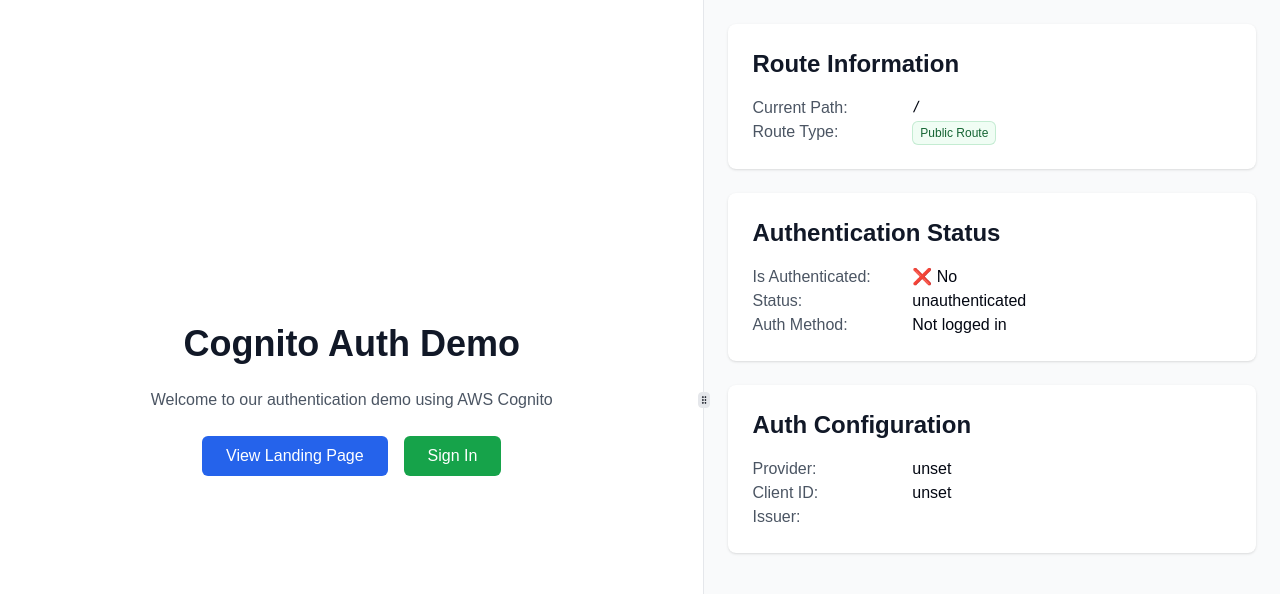
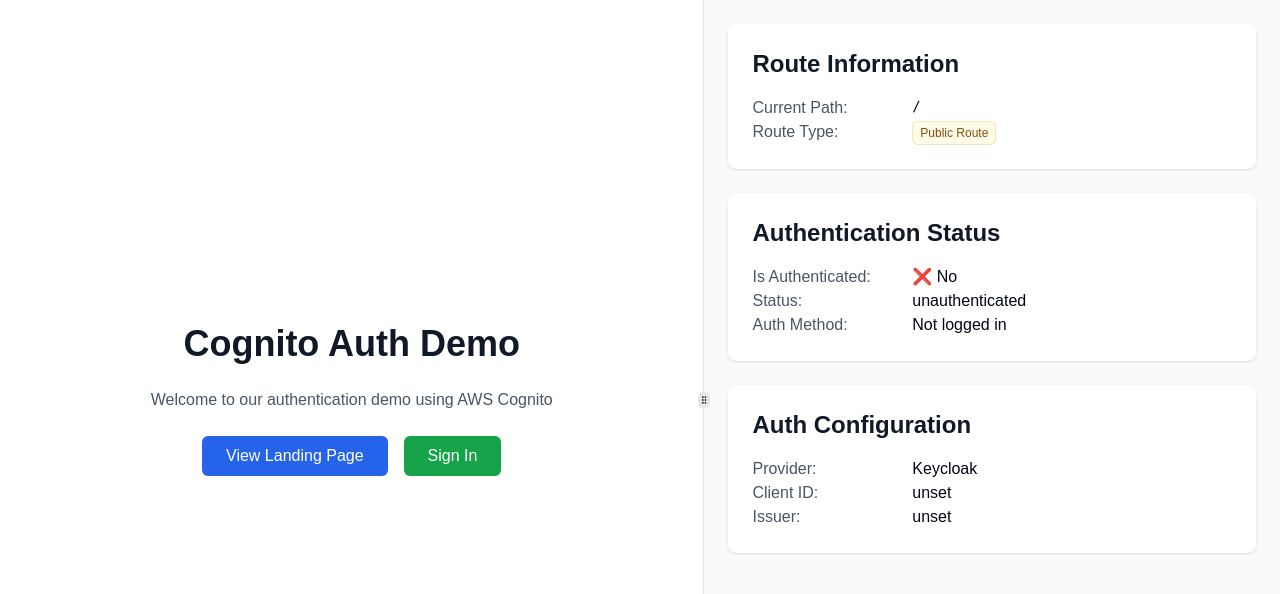
Before and after one commit to Vegas97/demo-cognito, a Next.js app: page / in a window 1280 px wide. Shown: the top 594 px of the page. Built offline with nearby package versions, Linux system fonts and the light colour scheme; no server answers.

Commit message:
fix provider and colors

```diff
--- a/src/auth.config.ts
+++ b/src/auth.config.ts
@@ -4,9 +4,9 @@
 export default {
   providers: [
     Keycloak({
-      clientId: process.env.AUTH_KEYCLOAK_ID,
+      clientId: process.env.NEXT_PUBLIC_AUTH_KEYCLOAK_ID,
       clientSecret: process.env.AUTH_KEYCLOAK_SECRET,
-      issuer: process.env.AUTH_KEYCLOAK_ISSUER,
+      issuer: process.env.NEXT_PUBLIC_AUTH_KEYCLOAK_ISSUER,
     }),
   ],
 } satisfies NextAuthConfig
--- a/src/components/DebugPanel.tsx
+++ b/src/components/DebugPanel.tsx
@@ -15,7 +15,7 @@
 import 'react-json-view-lite/dist/index.css';
 import { useState } from 'react';
 import { usePathname } from 'next/navigation';
-import { publicRoutes, authRoutes, apiAuthPrefix } from '@/routes';
+import { publicRoutes, authRoutes, apiAuthPrefix, DEFAULT_LOGIN_REDIRECT } from '@/routes';
 
 export function DebugPanel() {
   const { data: session, status } = useSession();
@@ -47,9 +47,9 @@
               <p>
                 <span className={`inline-flex items-center rounded-md px-2 py-1 text-xs font-medium ${
                   getRouteType(pathname) === 'Protected Route'
+                    ? 'bg-green-50 text-green-800 ring-1 ring-inset ring-green-600/20'
+                    : getRouteType(pathname) === 'Public Route'
                     ? 'bg-yellow-50 text-yellow-800 ring-1 ring-inset ring-yellow-600/20'
-                    : getRouteType(pathname) === 'Public Route'
-                    ? 'bg-green-50 text-green-800 ring-1 ring-inset ring-green-600/20'
                     : getRouteType(pathname) === 'Auth Route'
                     ? 'bg-blue-50 text-blue-800 ring-1 ring-inset ring-blue-600/20'
                     : 'bg-gray-50 text-gray-800 ring-1 ring-inset ring-gray-600/20'
@@ -80,11 +80,11 @@
           <div className="space-y-2">
             <div className="grid grid-cols-[30%_1fr] gap-x-4">
               <p className="text-gray-600">Provider:</p>
-              <p className="break-all">{process.env.NEXT_PUBLIC_AUTH_PROVIDER}</p>
+              <p className="break-all">Keycloak</p>
               <p className="text-gray-600">Client ID:</p>
-              <p className="break-all">{process.env.NEXT_PUBLIC_AUTH_CLIENT_ID}</p>
+              <p className="break-all">{process.env.NEXT_PUBLIC_AUTH_KEYCLOAK_ID}</p>
               <p className="text-gray-600">Issuer:</p>
-              <p className="break-all">{process.env.NEXT_PUBLIC_AUTH_ISSUER}</p>
+              <p className="break-all">{process.env.NEXT_PUBLIC_AUTH_KEYCLOAK_ISSUER}</p>
             </div>
           </div>
         </div>
```
